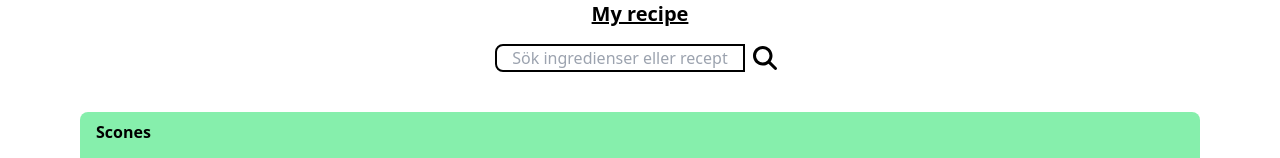
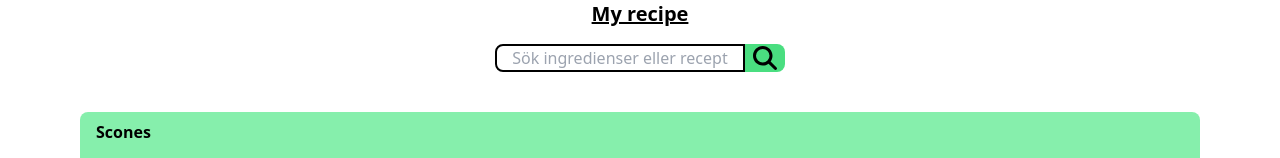
Before and after one commit to chas-academy/u06-fullstack-recipe-app-MatildaAK, an Angular app in the folder Recipe-frontend/: page / in a window 1280 px wide. Shown: the top 158 px of the page. Built offline with nearby package versions, Linux system fonts and the light colour scheme.

Commit message:
changed color on button

```diff
--- a/Recipe-frontend/src/app/components/search/search.component.html
+++ b/Recipe-frontend/src/app/components/search/search.component.html
@@ -5,8 +5,13 @@
            class="w-[250px] border-solid border-2 border-sky-800 text-center rounded-l-lg"
            (keyup.enter)="doSearch(myinput.value)"  />
 
-    <button type="button" (click)="doSearch(myinput.value)" class="bg-pink-200 w-10 rounded-r-lg">
+    <button type="button" (click)="doSearch(myinput.value)" class="bg-buttonbg w-10 rounded-r-lg">
         <img src="../../assets/searchicon.svg" alt="search icon" class="h-6 ml-2">
     </button>
 
+    <!--
+        more advanced search
+        Där du ska kunna välja fler alternativ som ex gf, lf, veganskt, middag, utan ägg etc. med checkrutor
+    -->
+
 </div>
```
